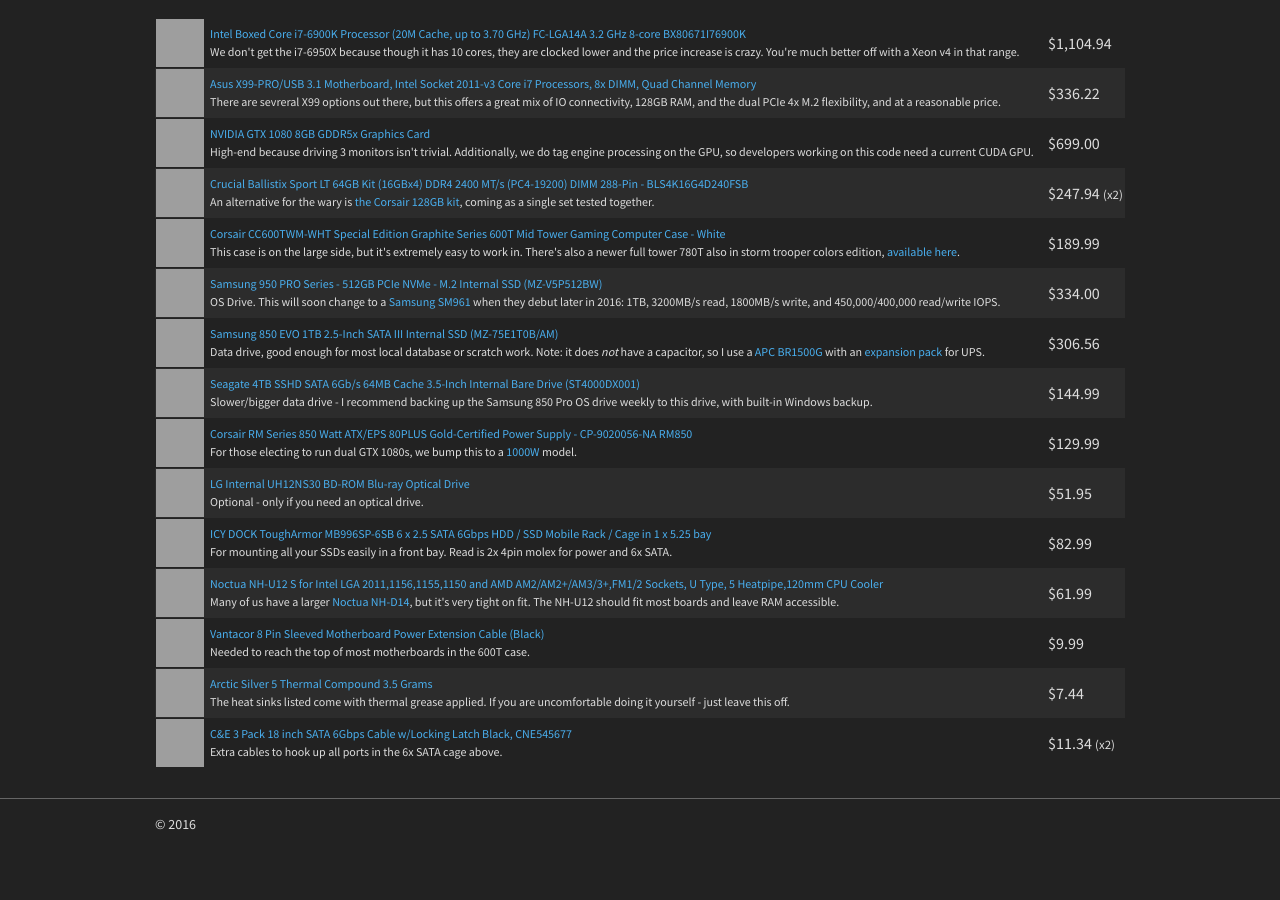
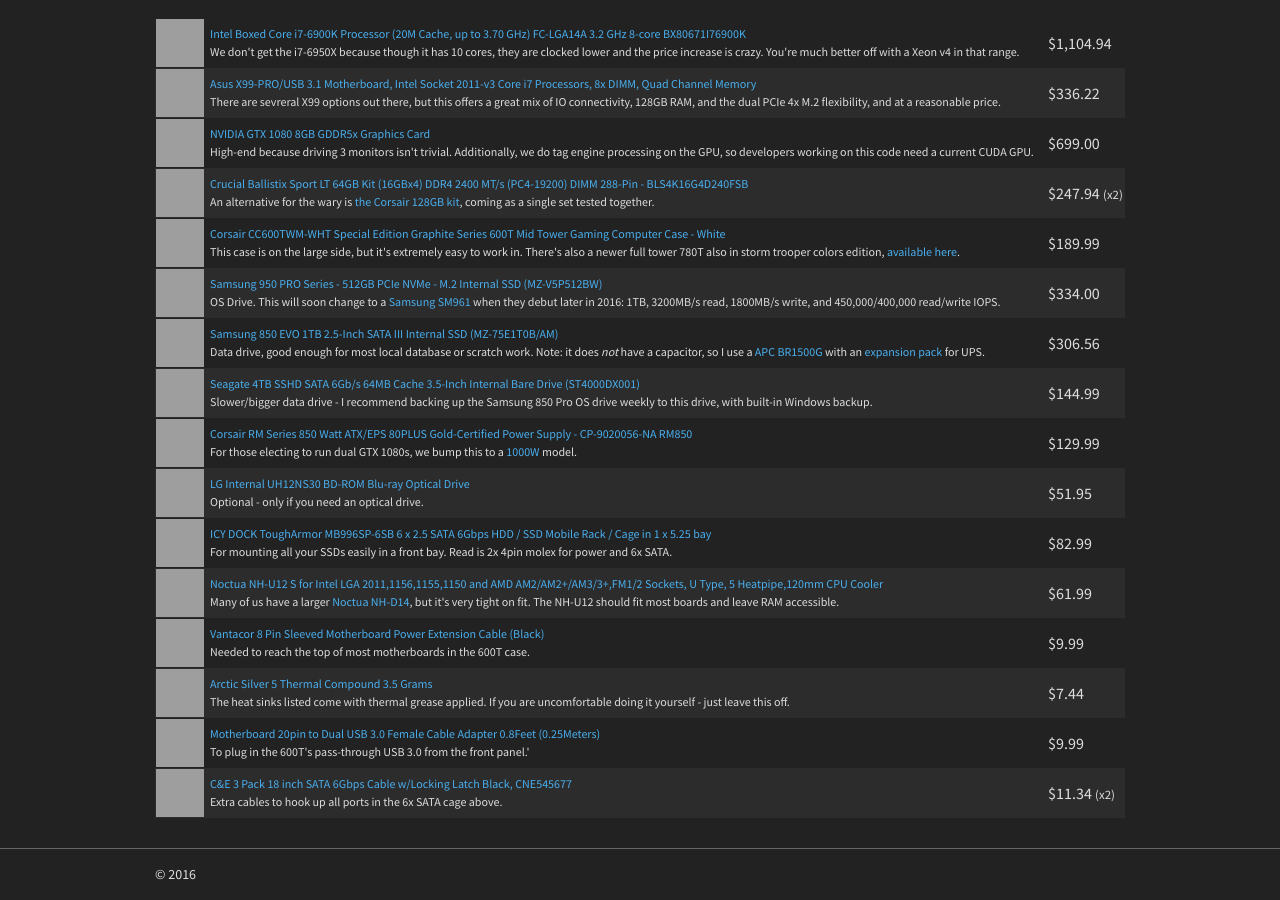
Before and after one commit to NickCraver/nickcraver.github.com, a Jekyll site: the page built from desktop-build.html, in a window 1280 px wide and 900 px high, scrolled down 633 px. Built offline with Jekyll 4.4.1, drawn with Linux system fonts in a browser that asks for light colours; before the commit the page ends 1483 px from its top, so only the background shows below that; grey boxes are pictures that could not be loaded.

Commit message:
Update desktop build to include USB header and HTTPS images
Yay for Amazon adding https://!

```diff
--- a/desktop-build.html
+++ b/desktop-build.html
@@ -11,31 +11,31 @@
             With that in mind, we upgrade our developer machines every 2 years. In case it helps anyone else, I'm posting our current parts list here.
             This isn't set in stone, we review and update it to the latest tech every time we build a machine. We also customize the build for each developer if needed - for example those needing extra space or specific display connections, etc. I'll try and keep this page updated as we make changes.
           </p>
-          <p>If you're wondering about laptops: yes, we use those too. You can buy what you want to work with. Most prefer a beefy desktop and a laptop to remote in, or switch their desktop and laptop refreshes every 2 years (alternating what they spend most on). Some just want the beefiest laptop they can get. Laptops are mostly <a href="https://www.apple.com/macbook-pro/">Retina MacBook Pros</a> (16GB RAM, 1TB Drives, max procs). Not all laptops are rMBPs though, some prefer a <a href="http://www.apple.com/macbook-air/">MacBook Air</a> or an <a href="http://shop.lenovo.com/us/en/laptops/thinkpad/x-series/x1-carbon/">X1 Carbon</a> (for lighter workloads)...or something else entirely.
+          <p>If you're wondering about laptops: yes, we use those too. You can buy what you want to work with. Most prefer a beefy desktop and a laptop to remote in, or switch their desktop and laptop refreshes every 2 years (alternating what they spend most on). Some just want the beefiest laptop they can get. Laptops are mostly <a href="https://www.apple.com/macbook-pro/">Retina MacBook Pros</a> (16GB RAM, 1TB Drives, max procs). Not all laptops are rMBPs though, some prefer a <a href="https://www.apple.com/macbook-air/">MacBook Air</a> or an <a href="http://shop.lenovo.com/us/en/laptops/thinkpad/x-series/x1-carbon/">X1 Carbon</a> (for lighter workloads)...or something else entirely.
           </p>
-          <p>Monitors are not on here because they're usually a separate purchase rarely made at the same time. Most of our developers use 3x 30" <a href="http://www.dell.com/ed/business/p/dell-u3014/pd">Dell U3014s</a> (whatever the current 30" model is), but this also varies widely. Some prefer the <a href="http://www.amazon.com/LG-Electronics-34UM95-34-Inch-LED-Lit/dp/B00JR6GCZA">LG 34" 21:9 UM95 widescreens</a> for example. Lately, 4K and 5K are becoming more common. We're hoping some single-cable 5K monitors (DisplayPort 1.3+) start arriving, then they'll be practical too - right now they're a connectivity issue. Keyboards & mice are much more varied - the <a href="https://codekeyboards.com/">CODE keyboard</a> quite a few devs use (yeah, we all have various switches) but everything is very much personal choice for looks, ergonomics, etc.</p>
+          <p>Monitors are not on here because they're usually a separate purchase rarely made at the same time. Most of our developers use 3x 30" <a href="http://www.dell.com/ed/business/p/dell-u3014/pd">Dell U3014s</a> (whatever the current 30" model is), but this also varies widely. Some prefer the <a href="https://www.amazon.com/LG-Electronics-34UM95-34-Inch-LED-Lit/dp/B00JR6GCZA">LG 34" 21:9 UM95 widescreens</a> for example. Lately, 4K and 5K are becoming more common. We're hoping some single-cable 5K monitors (DisplayPort 1.3+) start arriving, then they'll be practical too - right now they're a connectivity issue. Keyboards & mice are much more varied - the <a href="https://codekeyboards.com/">CODE keyboard</a> quite a few devs use (yeah, we all have various switches) but everything is very much personal choice for looks, ergonomics, etc.</p>
           <p>Make special note of the memory here. DDR4 is still changing, and it's shifting with every build we do. For the big memory users (VMs, SQL, redis clusters, machine learning, etc.), we are going with a 128GB setup. For lighter workloads, we may only get 64GB since it's so easy to add another 64GB later. Why do we get 128GB? Because for under $250 more, if you need more than 64GB it's <i>so cheap</i> compared to anything else to increase productivity. It's a very easy barrier to buy your way out of.</p>
           <div class="wishlist">
             <table>
               <tbody>
                 <tr>
-                  <td><img src="http://ecx.images-amazon.com/images/I/41tUoL1SfrL._SL500_SS96_.jpg" alt=""></td>
+                  <td><img src="https://images-na.ssl-images-amazon.com/images/I/41tUoL1SfrL._SL500_SS96_.jpg" alt=""></td>
                   <td>
-                    <a href="http://amzn.to/1TP90H3">Intel Boxed Core i7-6900K Processor (20M Cache, up to 3.70 GHz) FC-LGA14A 3.2 GHz 8-core BX80671I76900K</a><br/>
+                    <a href="https://amzn.to/1TP90H3">Intel Boxed Core i7-6900K Processor (20M Cache, up to 3.70 GHz) FC-LGA14A 3.2 GHz 8-core BX80671I76900K</a><br/>
                     We don't get the i7-6950X because though it has 10 cores, they are clocked lower and the price increase is crazy. You're much better off with a Xeon v4 in that range.
                   </td>
                   <td>$1,104.94</td>
                 </tr>
                 <tr>
-                  <td><img src="http://ecx.images-amazon.com/images/I/5130hF6q-6L._SS96_.jpg" alt=""></td>
+                  <td><img src="https://images-na.ssl-images-amazon.com/images/I/5130hF6q-6L._SS96_.jpg" alt=""></td>
                   <td>
-                    <a href="http://amzn.to/1UjRZz4">Asus X99-PRO/USB 3.1 Motherboard, Intel Socket 2011-v3 Core i7 Processors, 8x DIMM, Quad Channel Memory</a><br/>
+                    <a href="https://amzn.to/1UjRZz4">Asus X99-PRO/USB 3.1 Motherboard, Intel Socket 2011-v3 Core i7 Processors, 8x DIMM, Quad Channel Memory</a><br/>
                     There are sevreral X99 options out there, but this offers a great mix of IO connectivity, 128GB RAM, and the dual PCIe 4x M.2 flexibility, and at a reasonable price.
                   </td>
                   <td>$336.22</td>
                 </tr>
                 <tr>
-                  <td><img src="http://ecx.images-amazon.com/images/I/41rVp90QE3L._SS96_.jpg" alt=""></td>
+                  <td><img src="https://images-na.ssl-images-amazon.com/images/I/41rVp90QE3L._SS96_.jpg" alt=""></td>
                   <td>
                     <a href="http://www.geforce.com/hardware/10series/geforce-gtx-1080">NVIDIA GTX 1080 8GB GDDR5x Graphics Card</a><br/>
                     High-end because driving 3 monitors isn't trivial. Additionally, we do tag engine processing on the GPU, so developers working on this code need a current CUDA GPU.
@@ -43,97 +43,105 @@
                   <td>$699.00</td>
                 </tr>
                 <tr>
-                  <td><img src="http://ecx.images-amazon.com/images/I/51g8Qw7CpRL._SS96_.jpg" alt=""></td>
+                  <td><img src="https://images-na.ssl-images-amazon.com/images/I/51g8Qw7CpRL._SS96_.jpg" alt=""></td>
                   <td>
-                    <a href="http://amzn.to/1O2ZrSm">Crucial Ballistix Sport LT 64GB Kit (16GBx4) DDR4 2400 MT/s (PC4-19200) DIMM 288-Pin - BLS4K16G4D240FSB</a><br/>
-                    An alternative for the wary is <a href="http://amzn.to/1TP8poP">the Corsair 128GB kit</a>, coming as a single set tested together.
+                    <a href="https://amzn.to/1O2ZrSm">Crucial Ballistix Sport LT 64GB Kit (16GBx4) DDR4 2400 MT/s (PC4-19200) DIMM 288-Pin - BLS4K16G4D240FSB</a><br/>
+                    An alternative for the wary is <a href="https://amzn.to/1TP8poP">the Corsair 128GB kit</a>, coming as a single set tested together.
                   </td>
                   <td>$247.94 <span class="quantity">(x2)</span></td>
                 </tr>
                 <tr>
-                  <td><img src="http://ecx.images-amazon.com/images/I/51IuAuphmfL._SS96_.jpg" alt=""></td>
+                  <td><img src="https://images-na.ssl-images-amazon.com/images/I/51IuAuphmfL._SS96_.jpg" alt=""></td>
                   <td>
-                    <a href="http://amzn.to/1UfODww">Corsair CC600TWM-WHT Special Edition Graphite Series 600T Mid Tower Gaming Computer Case - White</a><br/>
-                    This case is on the large side, but it's extremely easy to work in. There's also a newer full tower 780T also in storm trooper colors edition, <a href="http://amzn.to/1XNHclT">available here</a>.
+                    <a href="https://amzn.to/1UfODww">Corsair CC600TWM-WHT Special Edition Graphite Series 600T Mid Tower Gaming Computer Case - White</a><br/>
+                    This case is on the large side, but it's extremely easy to work in. There's also a newer full tower 780T also in storm trooper colors edition, <a href="https://amzn.to/1XNHclT">available here</a>.
                   </td>
                   <td>$189.99</td>
                 </tr>
                 <tr>
-                  <td><img src="http://ecx.images-amazon.com/images/I/41OCseGZJ2L._SS96_.jpg" alt=""></td>
+                  <td><img src="https://images-na.ssl-images-amazon.com/images/I/41OCseGZJ2L._SS96_.jpg" alt=""></td>
                   <td>
-                    <a href="http://amzn.to/1RUuHOe">Samsung 950 PRO Series - 512GB PCIe NVMe - M.2 Internal SSD (MZ-V5P512BW)</a><br/>
-                    OS Drive. This will soon change to a <a href="http://www.anandtech.com/show/10168/samsung-shows-off-sm961-and-pm961-ssds-oem-drives-get-a-boost">Samsung SM961</a> when they debut later in 2016: 1TB, 3200MB/s read, 1800MB/s write, and 450,000/400,000 read/write IOPS.
+                    <a href="https://amzn.to/1RUuHOe">Samsung 950 PRO Series - 512GB PCIe NVMe - M.2 Internal SSD (MZ-V5P512BW)</a><br/>
+                    OS Drive. This will soon change to a <a href="https://www.anandtech.com/show/10168/samsung-shows-off-sm961-and-pm961-ssds-oem-drives-get-a-boost">Samsung SM961</a> when they debut later in 2016: 1TB, 3200MB/s read, 1800MB/s write, and 450,000/400,000 read/write IOPS.
                   </td>
                   <td>$334.00</td>
                 </tr>
                 <tr>
-                  <td><img src="http://ecx.images-amazon.com/images/I/41fw65-8tpL._SS96_.jpg" alt=""></td>
+                  <td><img src="https://images-na.ssl-images-amazon.com/images/I/41fw65-8tpL._SS96_.jpg" alt=""></td>
                   <td>
-                    <a href="http://amzn.to/1TIHpBV">Samsung 850 EVO 1TB 2.5-Inch SATA III Internal SSD (MZ-75E1T0B/AM)</a><br/>
-                    Data drive, good enough for most local database or scratch work. Note: it does <i>not</i> have a capacitor, so I use a <a href="http://amzn.to/1eWftNx">APC BR1500G</a> with an <a href="http://amzn.to/1eWfxww">expansion pack</a> for UPS.
+                    <a href="https://amzn.to/1TIHpBV">Samsung 850 EVO 1TB 2.5-Inch SATA III Internal SSD (MZ-75E1T0B/AM)</a><br/>
+                    Data drive, good enough for most local database or scratch work. Note: it does <i>not</i> have a capacitor, so I use a <a href="https://amzn.to/1eWftNx">APC BR1500G</a> with an <a href="https://amzn.to/1eWfxww">expansion pack</a> for UPS.
                   </td>
                   <td>$306.56</td>
                 </tr>
                 <tr>
-                  <td><img src="http://ecx.images-amazon.com/images/I/51IIyMpgySL._SL500_SS96_.jpg" alt=""></td>
+                  <td><img src="https://images-na.ssl-images-amazon.com/images/I/51IIyMpgySL._SL500_SS96_.jpg" alt=""></td>
                   <td>
-                    <a href="http://amzn.to/1G3MK28">Seagate 4TB SSHD SATA 6Gb/s 64MB Cache 3.5-Inch Internal Bare Drive (ST4000DX001)</a><br/>
+                    <a href="https://amzn.to/1G3MK28">Seagate 4TB SSHD SATA 6Gb/s 64MB Cache 3.5-Inch Internal Bare Drive (ST4000DX001)</a><br/>
                     Slower/bigger data drive - I recommend backing up the Samsung 850 Pro OS drive weekly to this drive, with built-in Windows backup.
                   </td>
                   <td>$144.99</td>
                 </tr>
                 <tr>
-                  <td><img src="http://ecx.images-amazon.com/images/I/41vYdEvYgLL._SL500_SS96_.jpg" alt=""></td>
+                  <td><img src="https://images-na.ssl-images-amazon.com/images/I/41vYdEvYgLL._SL500_SS96_.jpg" alt=""></td>
                   <td>
-                    <a href="http://amzn.to/1T4NMle">Corsair RM Series 850 Watt ATX/EPS 80PLUS Gold-Certified Power Supply - CP-9020056-NA RM850</a><br/>
-                    For those electing to run dual GTX 1080s, we bump this to a <a href="http://amzn.to/1T4ZzQv">1000W</a> model.
+                    <a href="https://amzn.to/1T4NMle">Corsair RM Series 850 Watt ATX/EPS 80PLUS Gold-Certified Power Supply - CP-9020056-NA RM850</a><br/>
+                    For those electing to run dual GTX 1080s, we bump this to a <a href="https://amzn.to/1T4ZzQv">1000W</a> model.
                   </td>
                   <td>$129.99</td>
                 </tr>
                 <tr>
-                  <td><img src="http://ecx.images-amazon.com/images/I/315Jigh7OlL._SL500_SS96_.jpg" alt=""></td>
+                  <td><img src="https://images-na.ssl-images-amazon.com/images/I/315Jigh7OlL._SL500_SS96_.jpg" alt=""></td>
                   <td>
-                    <a href="http://amzn.to/1FCgoZY">LG Internal UH12NS30 BD-ROM Blu-ray Optical Drive</a><br/>
+                    <a href="https://amzn.to/1FCgoZY">LG Internal UH12NS30 BD-ROM Blu-ray Optical Drive</a><br/>
                     Optional - only if you need an optical drive.
                   </td>
                   <td>$51.95</td>
                 </tr>
                 <tr>
-                  <td><img src="http://ecx.images-amazon.com/images/I/41QwZkFDVNL._SL500_SS96_.jpg" alt=""></td>
+                  <td><img src="https://images-na.ssl-images-amazon.com/images/I/41QwZkFDVNL._SL500_SS96_.jpg" alt=""></td>
                   <td>
-                    <a href="http://amzn.to/1ImwSs8">ICY DOCK ToughArmor MB996SP-6SB 6 x 2.5 SATA 6Gbps HDD / SSD Mobile Rack / Cage in 1 x 5.25 bay</a><br/>
+                    <a href="https://amzn.to/1ImwSs8">ICY DOCK ToughArmor MB996SP-6SB 6 x 2.5 SATA 6Gbps HDD / SSD Mobile Rack / Cage in 1 x 5.25 bay</a><br/>
                     For mounting all your SSDs easily in a front bay. Read is 2x 4pin molex for power and 6x SATA.
                   </td>
                   <td>$82.99</td>
                 </tr>
                 <tr>
-                  <td><img src="http://ecx.images-amazon.com/images/I/51GGy8K2QBL._SL500_SS96_.jpg" alt=""></td>
+                  <td><img src="https://images-na.ssl-images-amazon.com/images/I/51GGy8K2QBL._SL500_SS96_.jpg" alt=""></td>
                   <td>
-                    <a href="http://amzn.to/1HeWBUX">Noctua NH-U12 S for Intel LGA 2011,1156,1155,1150 and AMD AM2/AM2+/AM3/3+,FM1/2 Sockets, U Type, 5 Heatpipe,120mm CPU Cooler</a><br/>
-                    Many of us have a larger <a href="http://amzn.to/1dnadkM">Noctua NH-D14</a>, but it's very tight on fit. The NH-U12 should fit most boards and leave RAM accessible.
+                    <a href="https://amzn.to/1HeWBUX">Noctua NH-U12 S for Intel LGA 2011,1156,1155,1150 and AMD AM2/AM2+/AM3/3+,FM1/2 Sockets, U Type, 5 Heatpipe,120mm CPU Cooler</a><br/>
+                    Many of us have a larger <a href="https://amzn.to/1dnadkM">Noctua NH-D14</a>, but it's very tight on fit. The NH-U12 should fit most boards and leave RAM accessible.
                   </td>
                   <td>$61.99</td>
                 </tr>
                 <tr>
-                  <td><img src="http://ecx.images-amazon.com/images/I/41MJ%2BssXjVL._SL500_SS96_.jpg" alt=""></td>
+                  <td><img src="https://images-na.ssl-images-amazon.com/images/I/41MJ%2BssXjVL._SL500_SS96_.jpg" alt=""></td>
                   <td>
-                    <a href="http://amzn.to/24vR4Rh">Vantacor 8 Pin Sleeved Motherboard Power Extension Cable (Black)</a><br/>
+                    <a href="https://amzn.to/24vR4Rh">Vantacor 8 Pin Sleeved Motherboard Power Extension Cable (Black)</a><br/>
                     Needed to reach the top of most motherboards in the 600T case.
                   </td>
                   <td>$9.99</td>
                 </tr>
                 <tr>
-                  <td><img src="http://ecx.images-amazon.com/images/I/314YGJ5SHML._SL500_SS96_.jpg" alt=""></td>
+                  <td><img src="https://images-na.ssl-images-amazon.com/images/I/314YGJ5SHML._SL500_SS96_.jpg" alt=""></td>
                   <td>
-                    <a href="http://amzn.to/1dmzOu8">Arctic Silver 5 Thermal Compound 3.5 Grams</a><br/>
+                    <a href="https://amzn.to/1dmzOu8">Arctic Silver 5 Thermal Compound 3.5 Grams</a><br/>
                     The heat sinks listed come with thermal grease applied. If you are uncomfortable doing it yourself - just leave this off.
                   </td>
                   <td>$7.44</td>
                 </tr>
                 <tr>
-                  <td><img src="http://ecx.images-amazon.com/images/I/41P0HBATgQL._SS96_.jpg" alt=""></td>
+                  <td><img src="https://images-na.ssl-images-amazon.com/images/I/41hGRiV5h-L._SS96_.jpg" alt=""></td>
                   <td>
-                    <a href="http://amzn.to/1X8wyaj">C&E 3 Pack 18 inch SATA 6Gbps Cable w/Locking Latch Black, CNE545677</a><br/>
+                    <a href="https://amzn.to/28TajTy">Motherboard 20pin to Dual USB 3.0 Female Cable Adapter 0.8Feet (0.25Meters)</a><br/>
+                    To plug in the 600T's pass-through USB 3.0 from the front panel.'
+                  </td>
+                  <td>$9.99</td>
+                </tr>
+                <tr>
+                  <td><img src="https://images-na.ssl-images-amazon.com/images/I/41P0HBATgQL._SS96_.jpg" alt=""></td>
+                  <td>
+                    <a href="https://amzn.to/1X8wyaj">C&E 3 Pack 18 inch SATA 6Gbps Cable w/Locking Latch Black, CNE545677</a><br/>
                     Extra cables to hook up all ports in the 6x SATA cage above.
                   </td>
                   <td>$11.34 <span class="quantity">(x2)</span></td>
```
